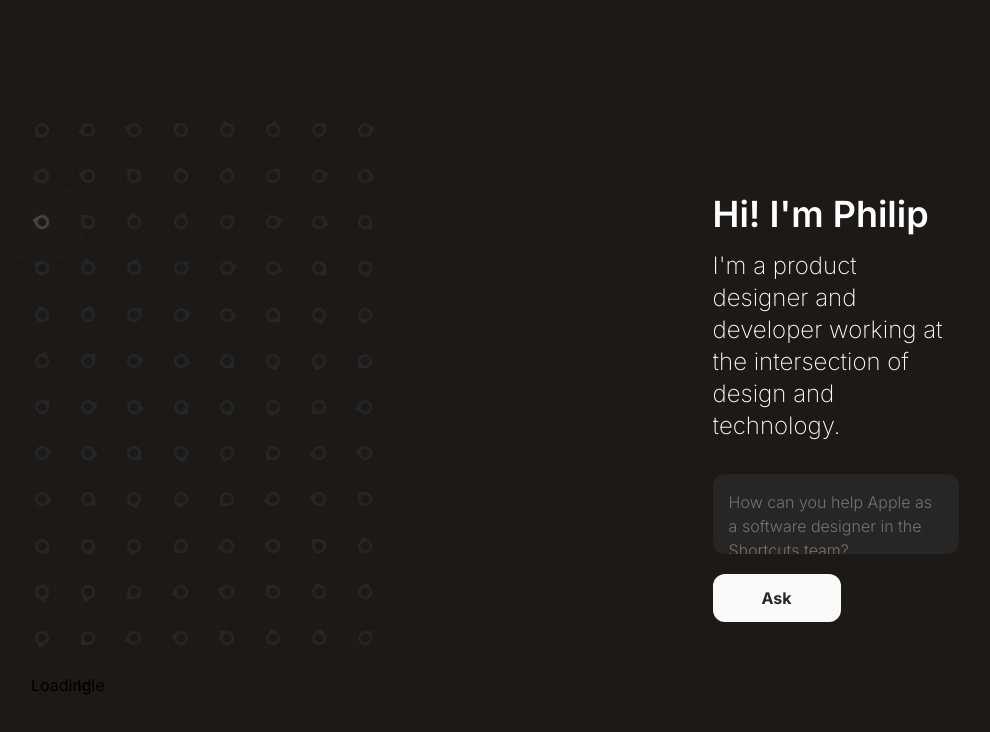
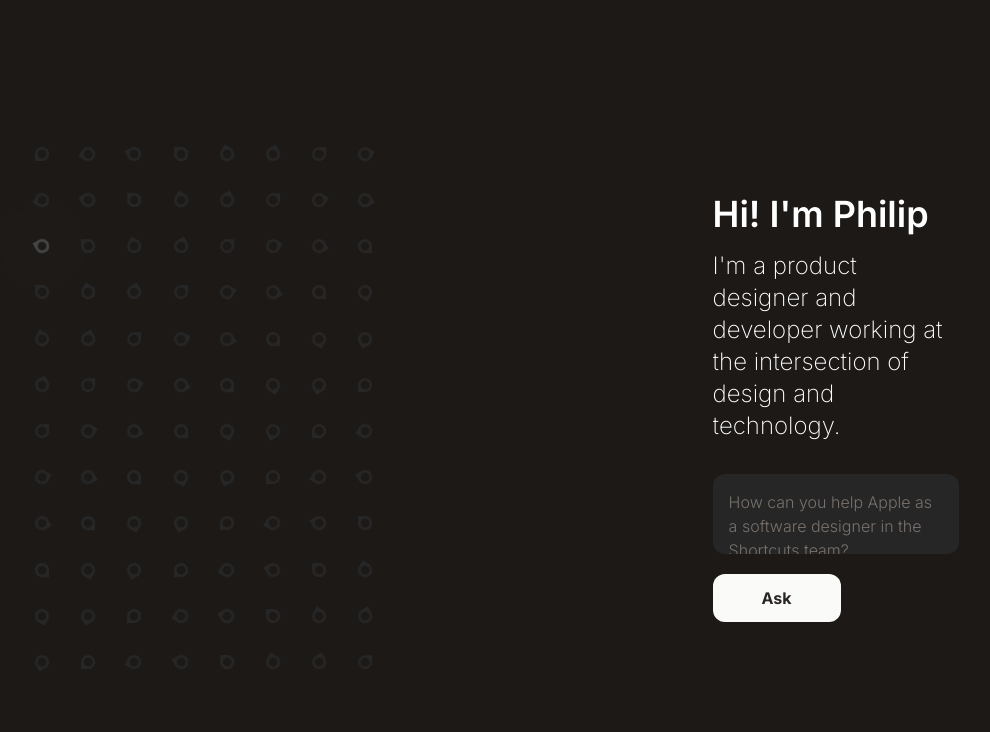
Before and after one commit to philipmuller/portfolio, a Next.js app: page / in a window 1280 px wide. Shown: the top 732 px of the page, without its empty margins (57-1047 px from the left). Built offline with nearby package versions, Linux system fonts and the light colour scheme.

Commit message:
Remove debug animation buttons

```diff
--- a/app/components/pixelDisplay.tsx
+++ b/app/components/pixelDisplay.tsx
@@ -374,9 +374,6 @@ export default function PixelDisplay({
           </motion.div>
         );
       })}
-
-      <button onClick={startLoadingAnimation}>Loading</button>
-      <button onClick={startIdleAnimation}>Idle</button>
     </div>
   );
 }
```
